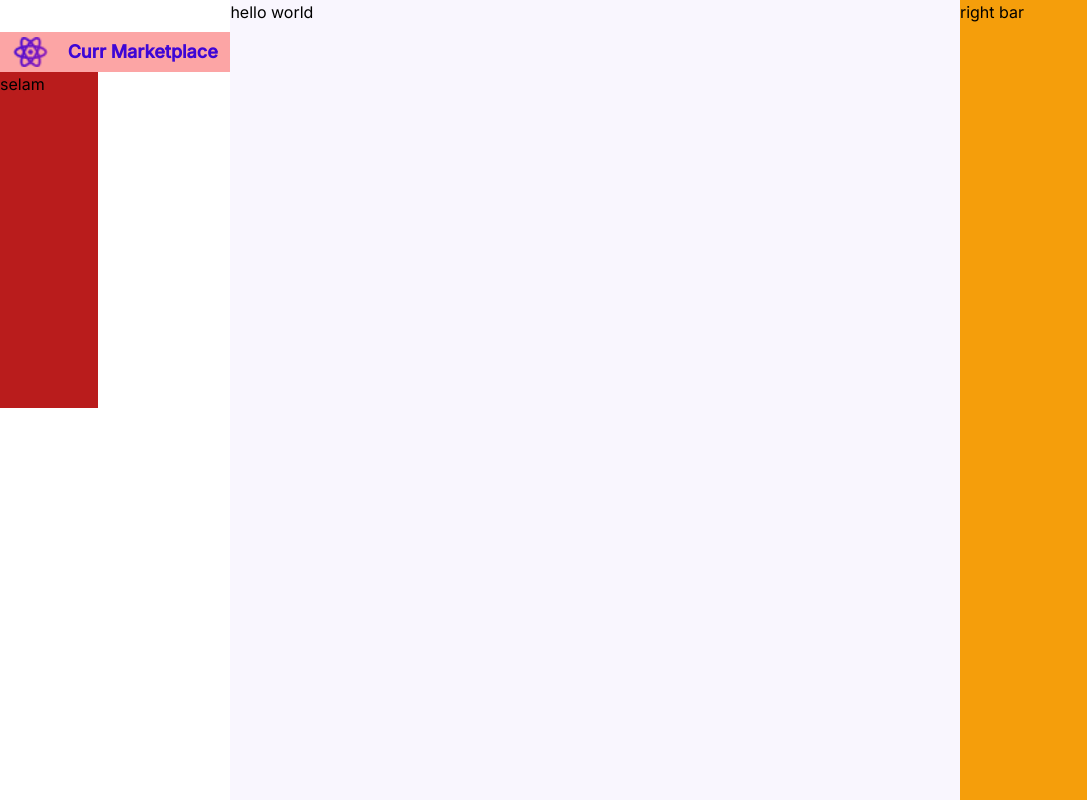
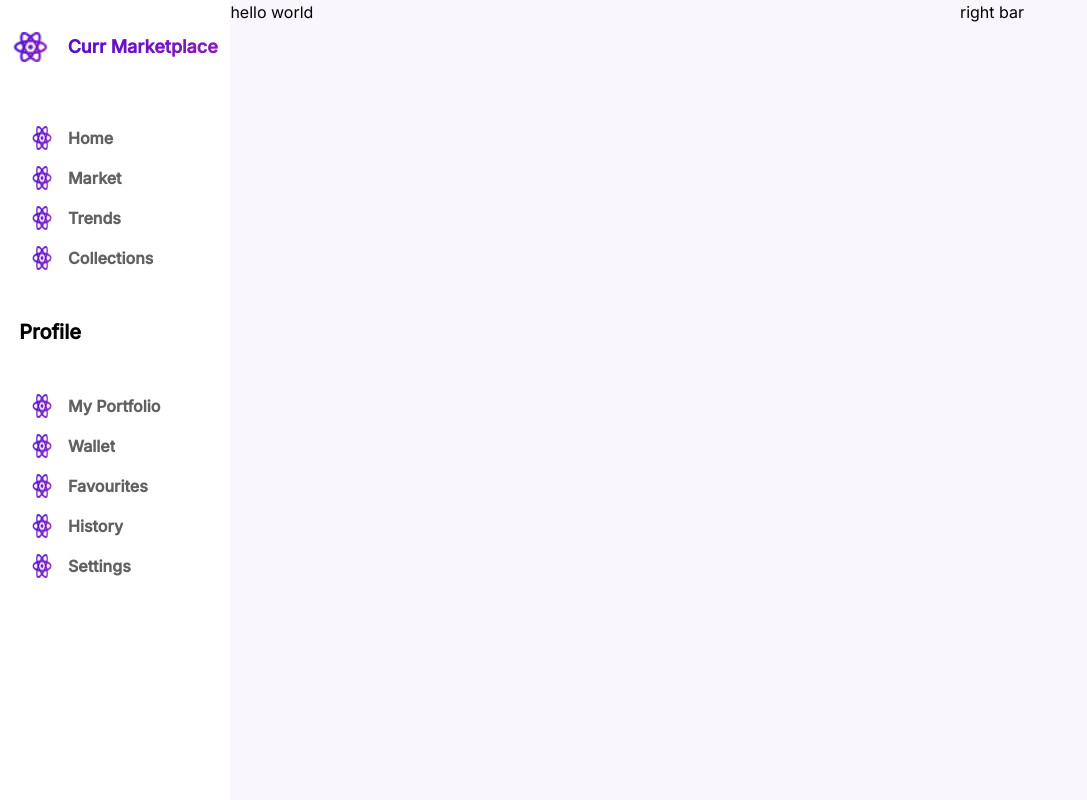
Before and after one commit to Curr-MarketPlace/web, a Next.js app: page / in a window 1280 px wide. Shown: the whole page, without its empty margins (0-1087 px from the left). Built offline with nearby package versions, Linux system fonts and the light colour scheme.

Commit message:
fixed: leftbar

```diff
--- /dev/null
+++ b/app/components/Leftbar/Bottombar.jsx
@@ -0,0 +1,40 @@
+import Image from 'next/image'
+import React from 'react'
+const arr2 =[
+    {title:"My Portfolio"},
+    {title:"Wallet"},
+    {title:"Favourites"},
+    {title:"History"},
+    {title:"Settings"},
+  ]
+const Bottombar = () => {
+
+    const textStyle = {
+        background: 'linear-gradient(105.26deg, #3E06D6 0%, #901BB7 100%)',
+        WebkitBackgroundClip: 'text',
+        WebkitTextFillColor: 'transparent',
+        backgroundClip: 'text',
+        textFillColor: 'transparent',
+      };
+
+  return (
+    <div className='flex flex-col gap-4 items-start p-0 w-full h-auto'>
+    {
+      arr2.map((i)=>(
+        <div className='flex flex-row w-full justify-start gap-4 pl-8'>
+    <Image
+           src={"/vector.png"}
+           alt='asd'
+           width={20}
+           height={20}
+           />
+           <div className='text-style !text-base font-semibold ' >{i.title}</div>
+    </div>
+
+      ))
+    }
+                </div>
+  )
+}
+
+export default Bottombar
--- /dev/null
+++ b/app/components/Leftbar/Topbar.jsx
@@ -0,0 +1,30 @@
+import Image from "next/image";
+import React from "react";
+const arr = [
+  { title: "Home" },
+  { title: "Market" },
+  { title: "Trends" },
+  { title: "Collections" },
+];
+const Topbar = () => {
+  const textStyle = {
+    background: "linear-gradient(105.26deg, #3E06D6 0%, #901BB7 100%)",
+    WebkitBackgroundClip: "text",
+    WebkitTextFillColor: "transparent",
+    backgroundClip: "text",
+    textFillColor: "transparent",
+  };
+
+  return (
+    <div className="flex flex-col  gap-4 items-start p-0 w-full h-auto">
+      {arr.map((i) => (
+        <div className="flex flex-row  w-full justify-start gap-4 pl-8">
+          <Image src={"/vector.png"} alt="asd" width={20} height={20} />
+          <div className="text-style !text-base font-semibold ">{i.title}</div>
+        </div>
+      ))}
+    </div>
+  );
+};
+
+export default Topbar;
--- a/app/components/Leftbar/components/Baritems/item.jsx
+++ /dev/null
@@ -1,9 +0,0 @@
-import React from 'react'
-
-const item = () => {
-  return (
-    <div>item</div>
-  )
-}
-
-export default item
--- a/app/components/Leftbar/index.tsx
+++ b/app/components/Leftbar/index.tsx
@@ -1,23 +1,51 @@
-"use client"
-import Image from 'next/image'
-import React from 'react'
+"use client";
+import Image from "next/image";
+import React from "react";
+import Topbar from "./Topbar";
+import Bottombar from "./Bottombar";
+// import Baritemstop from "@/components/Baritemstop"
+const arr = [
+  { title: "Home" },
+  { title: "Market" },
+  { title: "Trends" },
+  { title: "Collections" },
+];
+const arr2 = [
+  { title: "My Portfolio" },
+  { title: "Wallet" },
+  { title: "Favourites" },
+  { title: "History" },
+  { title: "Settings" },
+];
+const LeftBar = () => {
+  const textStyle = {
+    background: "linear-gradient(105.26deg, #3E06D6 0%, #901BB7 100%)",
+    WebkitBackgroundClip: "text",
+    WebkitTextFillColor: "transparent",
+    backgroundClip: "text",
+    textFillColor: "transparent",
+  };
 
-const LeftBar = () => {
   return (
     <div className=" h-screen w-[18%] flex flex-col items-start ">
-      <div className=' bg-red-300 mt-8 gap-5  h-[5vh] text-[#3E06D6] font-bold lg:text-lg w-full flex items-center justify-center'>
-       <Image
-       src={"/vector.png"}
-       alt='asd'
-       width={35}
-       height={35}
-       />
+      <div
+        style={textStyle}
 
+        className=" mt-8 gap-5  font-extrabold lg:text-lg w-full flex items-center justify-center"
+      >
+        <Image src={"/vector.png"} alt="asd" width={35} height={35} />
         Curr Marketplace
-        </div>
-        <div className='flex flex-col bg-red-700 w-[98px] h-[336px]'>selam</div>
+      </div>
+
+      <div className="flex flex-col items-center p-0 mt-16 gap-12 w-full h-auto">
+        <Topbar />
+
+        <div className="font-bold text-xl w-10/12">Profile</div>
+
+        <Bottombar />
+      </div>
     </div>
-  )
-}
+  );
+};
 
-export default LeftBar
+export default LeftBar;
--- a/app/components/Rightbar/index.tsx
+++ b/app/components/Rightbar/index.tsx
@@ -2,7 +2,7 @@ import React from 'react'
 
 const index = () => {
   return (
-    <div className='bg-amber-500 w-[25%] h-[100%]'>right bar</div>
+    <div className='bg-[#F9F6FE] h-[100%] w-[25%]'>right bar</div>
   )
 }
 
--- a/app/globals.css
+++ b/app/globals.css
@@ -1,8 +1,6 @@
 @tailwind base;
 @tailwind components;
 @tailwind utilities;
-
-
 
 
 html,
@@ -12,3 +10,19 @@ body,
   padding: 0;
   height: 100%;
 }
+
+.text-style {
+  background: #616161;
+  -webkit-background-clip: text;
+  -webkit-text-fill-color: transparent;
+  background-clip: text;
+  text-fill-color: transparent;
+}
+
+.text-style:hover {
+  background: linear-gradient(105.26deg, #3E06D6 0%, #901BB7 100%);
+  -webkit-background-clip: text;
+  -webkit-text-fill-color: transparent;
+  background-clip: text;
+  text-fill-color: transparent;
+}
--- a/tsconfig.json
+++ b/tsconfig.json
@@ -23,6 +23,6 @@
       "@/*": ["./*"]
     }
   },
-  "include": ["next-env.d.ts", "**/*.ts", "**/*.tsx", ".next/types/**/*.ts"],
+  "include": ["next-env.d.ts", "**/*.ts", "**/*.tsx", ".next/types/**/*.ts", "app/components/Leftbar/index.jsx"],
   "exclude": ["node_modules"]
 }
```
